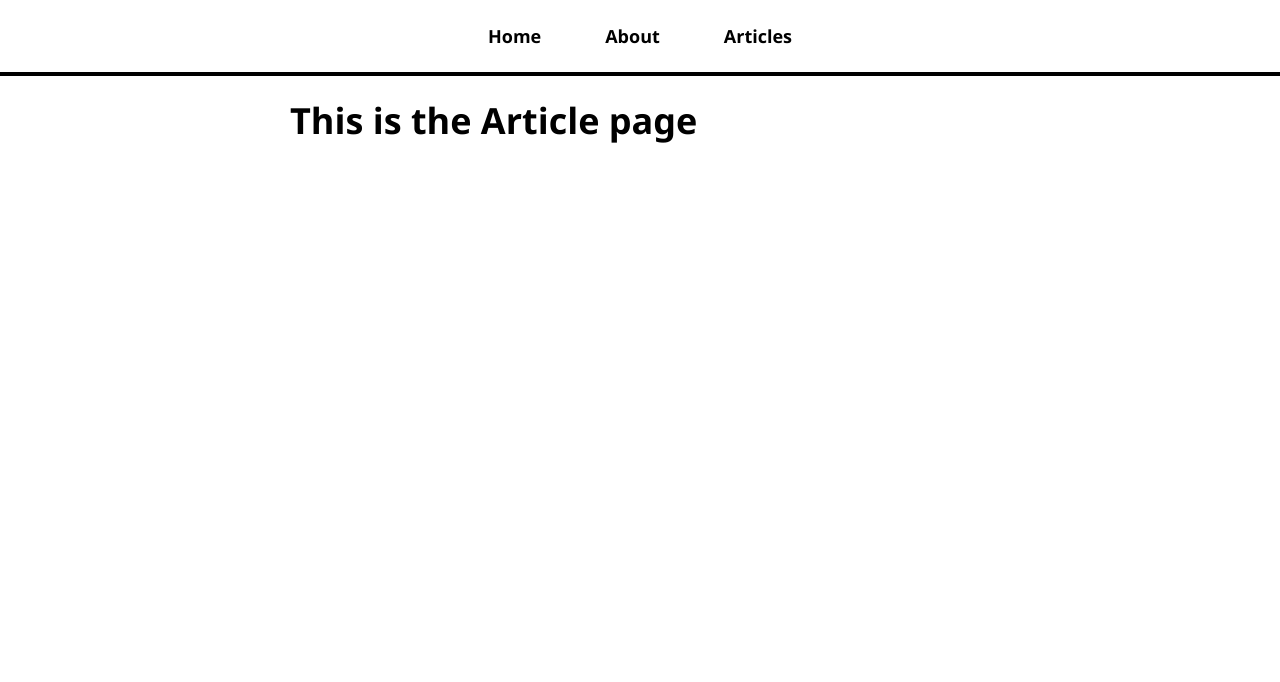
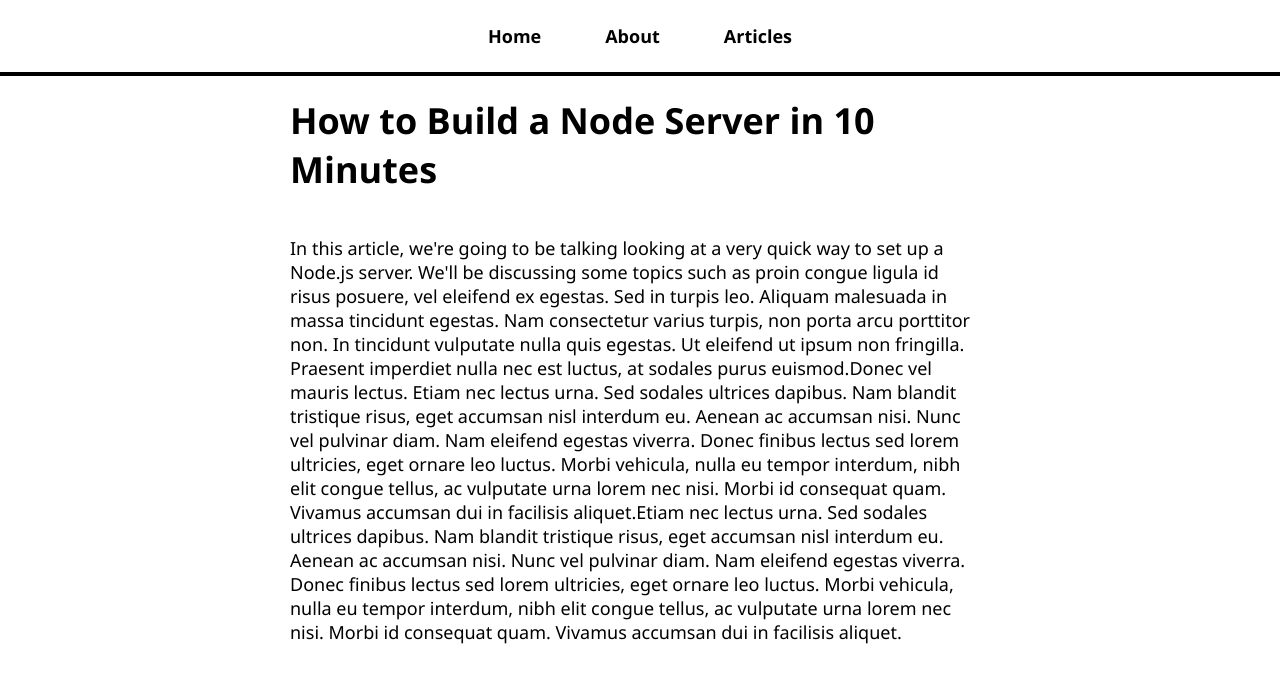
Before and after one commit to derekmcauley7/react-blog, a React (Create React App) app: page /articles/learn-node in a window 1280 px wide. Shown: the top 682 px of the page. Built offline with nearby package versions, Linux system fonts and the light colour scheme.

Commit message:
Adding mock data to article pages

```diff
--- a/package.json
+++ b/package.json
@@ -6,6 +6,8 @@
     "@testing-library/jest-dom": "^5.16.5",
     "@testing-library/react": "^13.4.0",
     "@testing-library/user-event": "^13.5.0",
+    "enzyme": "^3.11.0",
+    "enzyme-adapter-react-16": "^1.15.7",
     "react": "^18.2.0",
     "react-dom": "^18.2.0",
     "react-router-dom": "^6.4.5",
--- a/src/App.js
+++ b/src/App.js
@@ -15,7 +15,7 @@
       <Routes>
         <Route path='/' element={<HomePage />} />
         <Route path='/about' element={<AboutPage/>} />
-        <Route path='/articles/:acticleId' element={<ArticlePage/>} />
+        <Route path='/articles/:articleId' element={<ArticlePage/>} />
         <Route path='/articles' element={<ArticlesListPage/>} />
       </Routes>
       </div>
--- a/src/pages/ArticlePage.js
+++ b/src/pages/ArticlePage.js
@@ -1,6 +1,14 @@
+import { useParams } from "react-router-dom";
+import articles from "./article-content.js";
+
 const ArticlePage = () => {
+    const { articleId } = useParams();
+    const article = articles.find(article => article.name === articleId);
     return (
-        <h1>This is the Article page</h1>
+        <div>
+            <h1>{article.title}</h1>
+            <p>{article.content}</p>
+        </div>
     )
 }
 
--- a/src/pages/ArticlesListPage.js
+++ b/src/pages/ArticlesListPage.js
@@ -1,3 +1,5 @@
+import articles from "./article-content.js";
+
 const ArticlesListPage = () => {
     return (
         <h1>This is the Articles List page</h1>
--- /dev/null
+++ b/src/pages/article-content.js
@@ -0,0 +1,77 @@
+const articles = [
+    {
+        name: 'learn-react',
+        title: 'The Fastest Way to Learn React',
+        content: [
+            `Welcome! Today we're going to be talking about the fastest way to
+            learn React. We'll be discussing some topics such as proin congue
+            ligula id risus posuere, vel eleifend ex egestas. Sed in turpis leo.
+            Aliquam malesuada in massa tincidunt egestas. Nam consectetur varius turpis,
+            non porta arcu porttitor non. In tincidunt vulputate nulla quis egestas. Ut
+            eleifend ut ipsum non fringilla. Praesent imperdiet nulla nec est luctus, at
+            sodales purus euismod.`,
+            `Donec vel mauris lectus. Etiam nec lectus urna. Sed sodales ultrices dapibus.
+            Nam blandit tristique risus, eget accumsan nisl interdum eu. Aenean ac accumsan
+            nisi. Nunc vel pulvinar diam. Nam eleifend egestas viverra. Donec finibus lectus
+            sed lorem ultricies, eget ornare leo luctus. Morbi vehicula, nulla eu tempor
+            interdum, nibh elit congue tellus, ac vulputate urna lorem nec nisi. Morbi id
+            consequat quam. Vivamus accumsan dui in facilisis aliquet.`,
+            `Etiam nec lectus urna. Sed sodales ultrices dapibus.
+            Nam blandit tristique risus, eget accumsan nisl interdum eu. Aenean ac accumsan
+            nisi. Nunc vel pulvinar diam. Nam eleifend egestas viverra. Donec finibus lectus
+            sed lorem ultricies, eget ornare leo luctus. Morbi vehicula, nulla eu tempor
+            interdum, nibh elit congue tellus, ac vulputate urna lorem nec nisi. Morbi id
+            consequat quam. Vivamus accumsan dui in facilisis aliquet.`,
+        ]
+    },    {
+        name: 'learn-node',
+        title: 'How to Build a Node Server in 10 Minutes',
+        content: [
+            `In this article, we're going to be talking looking at a very quick way
+            to set up a Node.js server. We'll be discussing some topics such as proin congue
+            ligula id risus posuere, vel eleifend ex egestas. Sed in turpis leo.
+            Aliquam malesuada in massa tincidunt egestas. Nam consectetur varius turpis,
+            non porta arcu porttitor non. In tincidunt vulputate nulla quis egestas. Ut
+            eleifend ut ipsum non fringilla. Praesent imperdiet nulla nec est luctus, at
+            sodales purus euismod.`,
+            `Donec vel mauris lectus. Etiam nec lectus urna. Sed sodales ultrices dapibus.
+            Nam blandit tristique risus, eget accumsan nisl interdum eu. Aenean ac accumsan
+            nisi. Nunc vel pulvinar diam. Nam eleifend egestas viverra. Donec finibus lectus
+            sed lorem ultricies, eget ornare leo luctus. Morbi vehicula, nulla eu tempor
+            interdum, nibh elit congue tellus, ac vulputate urna lorem nec nisi. Morbi id
+            consequat quam. Vivamus accumsan dui in facilisis aliquet.`,
+            `Etiam nec lectus urna. Sed sodales ultrices dapibus.
+            Nam blandit tristique risus, eget accumsan nisl interdum eu. Aenean ac accumsan
+            nisi. Nunc vel pulvinar diam. Nam eleifend egestas viverra. Donec finibus lectus
+            sed lorem ultricies, eget ornare leo luctus. Morbi vehicula, nulla eu tempor
+            interdum, nibh elit congue tellus, ac vulputate urna lorem nec nisi. Morbi id
+            consequat quam. Vivamus accumsan dui in facilisis aliquet.`,
+        ]
+    },     {
+        name: 'mongodb',
+        title: 'Learn MongoDB',
+        content: [
+            `Today is the day I talk about something which scares most people: resumes.
+            In reality, I'm not sure why people have such a hard time with proin congue
+            ligula id risus posuere, vel eleifend ex egestas. Sed in turpis leo.
+            Aliquam malesuada in massa tincidunt egestas. Nam consectetur varius turpis,
+            non porta arcu porttitor non. In tincidunt vulputate nulla quis egestas. Ut
+            eleifend ut ipsum non fringilla. Praesent imperdiet nulla nec est luctus, at
+            sodales purus euismod.`,
+            `Donec vel mauris lectus. Etiam nec lectus urna. Sed sodales ultrices dapibus.
+            Nam blandit tristique risus, eget accumsan nisl interdum eu. Aenean ac accumsan
+            nisi. Nunc vel pulvinar diam. Nam eleifend egestas viverra. Donec finibus lectus
+            sed lorem ultricies, eget ornare leo luctus. Morbi vehicula, nulla eu tempor
+            interdum, nibh elit congue tellus, ac vulputate urna lorem nec nisi. Morbi id
+            consequat quam. Vivamus accumsan dui in facilisis aliquet.`,
+            `Etiam nec lectus urna. Sed sodales ultrices dapibus.
+            Nam blandit tristique risus, eget accumsan nisl interdum eu. Aenean ac accumsan
+            nisi. Nunc vel pulvinar diam. Nam eleifend egestas viverra. Donec finibus lectus
+            sed lorem ultricies, eget ornare leo luctus. Morbi vehicula, nulla eu tempor
+            interdum, nibh elit congue tellus, ac vulputate urna lorem nec nisi. Morbi id
+            consequat quam. Vivamus accumsan dui in facilisis aliquet.`,
+        ]
+    },
+];
+
+export default articles;
```
